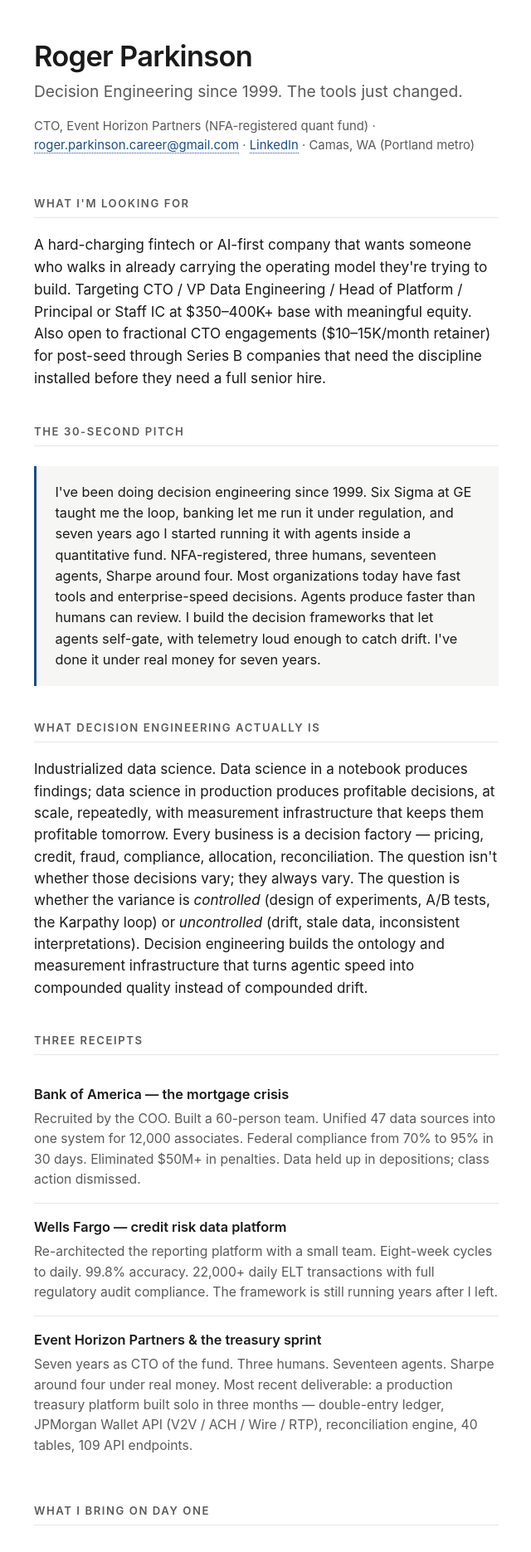
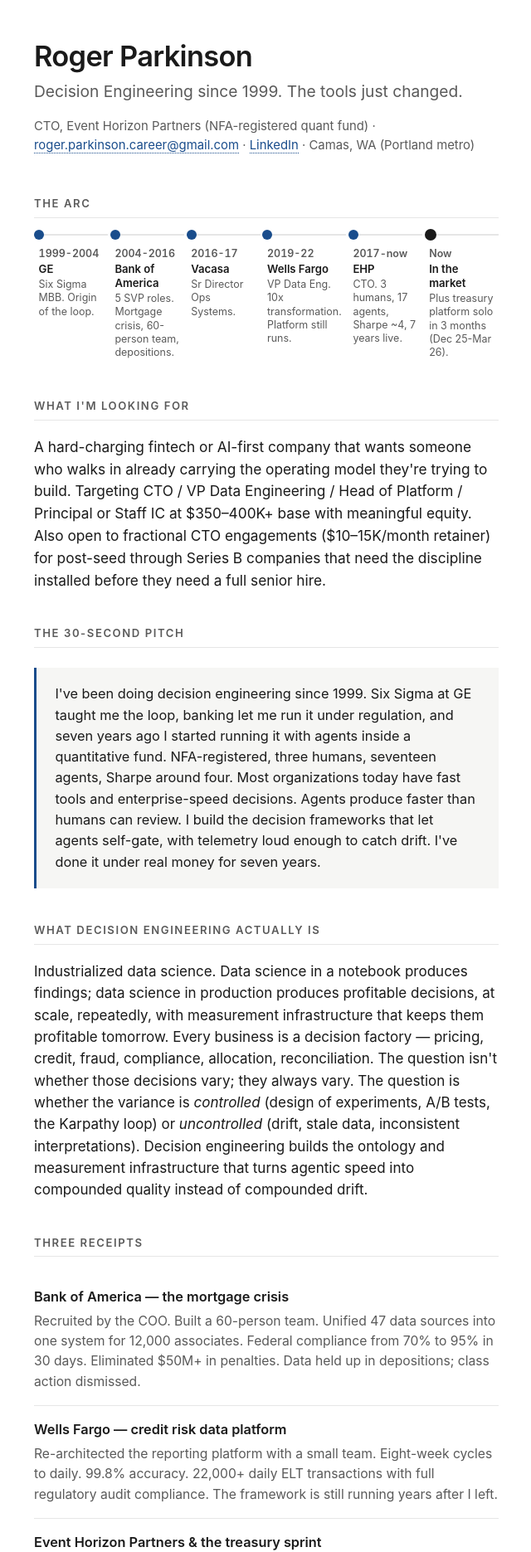
Before and after one commit to Roger-Parkinson-EHP/Roger-Parkinson-EHP.github.io, a Jekyll site: the page bio/index.html, which Jekyll copies as it is, in a window 1280 px wide. Shown: the top 1871 px of the page at 83% size, without its empty margins (319-959 px from the left). Built offline with Jekyll 4.4.1, drawn with Linux system fonts in a browser that asks for light colours.

Commit message:
Add career-arc timeline to /bio one-pager
Six-node visual timeline (GE → BofA → Vacasa → WFC → EHP → now)
between the "what I'm looking for" and "30-second pitch" sections.
Pure CSS grid, no JS. Collapses to a left-border-with-dots vertical
layout on screens <640px. Each node carries year + place + one-line
receipt to make the "Decision Engineering since 1999" throughline
legible at a glance.

```diff
--- a/bio/index.html
+++ b/bio/index.html
@@ -136,6 +136,72 @@
     padding-top: 1.2rem;
     border-top: 1px solid var(--rule);
   }
+  /* Timeline */
+  .timeline {
+    display: grid;
+    grid-template-columns: repeat(6, 1fr);
+    gap: 0.15rem;
+    margin: 0.5rem 0 0.5rem;
+    padding: 0;
+    list-style: none;
+  }
+  .timeline li {
+    position: relative;
+    padding: 0.85rem 0.35rem 0.35rem;
+    border-top: 2px solid var(--rule);
+    font-size: 0.82rem;
+    line-height: 1.3;
+  }
+  .timeline li::before {
+    content: "";
+    position: absolute;
+    top: -7px;
+    left: 0;
+    width: 12px;
+    height: 12px;
+    border-radius: 50%;
+    background: var(--accent);
+  }
+  .timeline li:last-child::before {
+    background: var(--fg);
+    width: 14px;
+    height: 14px;
+    top: -8px;
+  }
+  .timeline-year {
+    display: block;
+    color: var(--muted);
+    font-variant-numeric: tabular-nums;
+    font-size: 0.78rem;
+    font-weight: 600;
+  }
+  .timeline-where {
+    display: block;
+    color: var(--fg);
+    font-weight: 600;
+    margin-top: 0.1rem;
+  }
+  .timeline-what {
+    display: block;
+    color: var(--muted);
+    font-size: 0.78rem;
+    margin-top: 0.15rem;
+  }
+  @media (max-width: 640px) {
+    .timeline {
+      grid-template-columns: 1fr;
+      gap: 0.3rem;
+    }
+    .timeline li {
+      border-top: none;
+      border-left: 2px solid var(--rule);
+      padding: 0.25rem 0.5rem 0.25rem 1rem;
+    }
+    .timeline li::before {
+      top: 3px;
+      left: -7px;
+    }
+  }
   @media (max-width: 500px) {
     body { font-size: 16px; }
     main { padding: 2rem 1.1rem 4rem; }
@@ -163,6 +229,42 @@
     Camas, WA (Portland metro)
   </p>
 </header>
+
+<section>
+  <h2>The arc</h2>
+  <ol class="timeline">
+    <li>
+      <span class="timeline-year">1999-2004</span>
+      <span class="timeline-where">GE</span>
+      <span class="timeline-what">Six Sigma MBB. Origin of the loop.</span>
+    </li>
+    <li>
+      <span class="timeline-year">2004-2016</span>
+      <span class="timeline-where">Bank of America</span>
+      <span class="timeline-what">5 SVP roles. Mortgage crisis, 60-person team, depositions.</span>
+    </li>
+    <li>
+      <span class="timeline-year">2016-17</span>
+      <span class="timeline-where">Vacasa</span>
+      <span class="timeline-what">Sr Director Ops Systems.</span>
+    </li>
+    <li>
+      <span class="timeline-year">2019-22</span>
+      <span class="timeline-where">Wells Fargo</span>
+      <span class="timeline-what">VP Data Eng. 10x transformation. Platform still runs.</span>
+    </li>
+    <li>
+      <span class="timeline-year">2017-now</span>
+      <span class="timeline-where">EHP</span>
+      <span class="timeline-what">CTO. 3 humans, 17 agents, Sharpe ~4, 7 years live.</span>
+    </li>
+    <li>
+      <span class="timeline-year">Now</span>
+      <span class="timeline-where">In the market</span>
+      <span class="timeline-what">Plus treasury platform solo in 3 months (Dec 25-Mar 26).</span>
+    </li>
+  </ol>
+</section>
 
 <section>
   <h2>What I'm looking for</h2>
```
